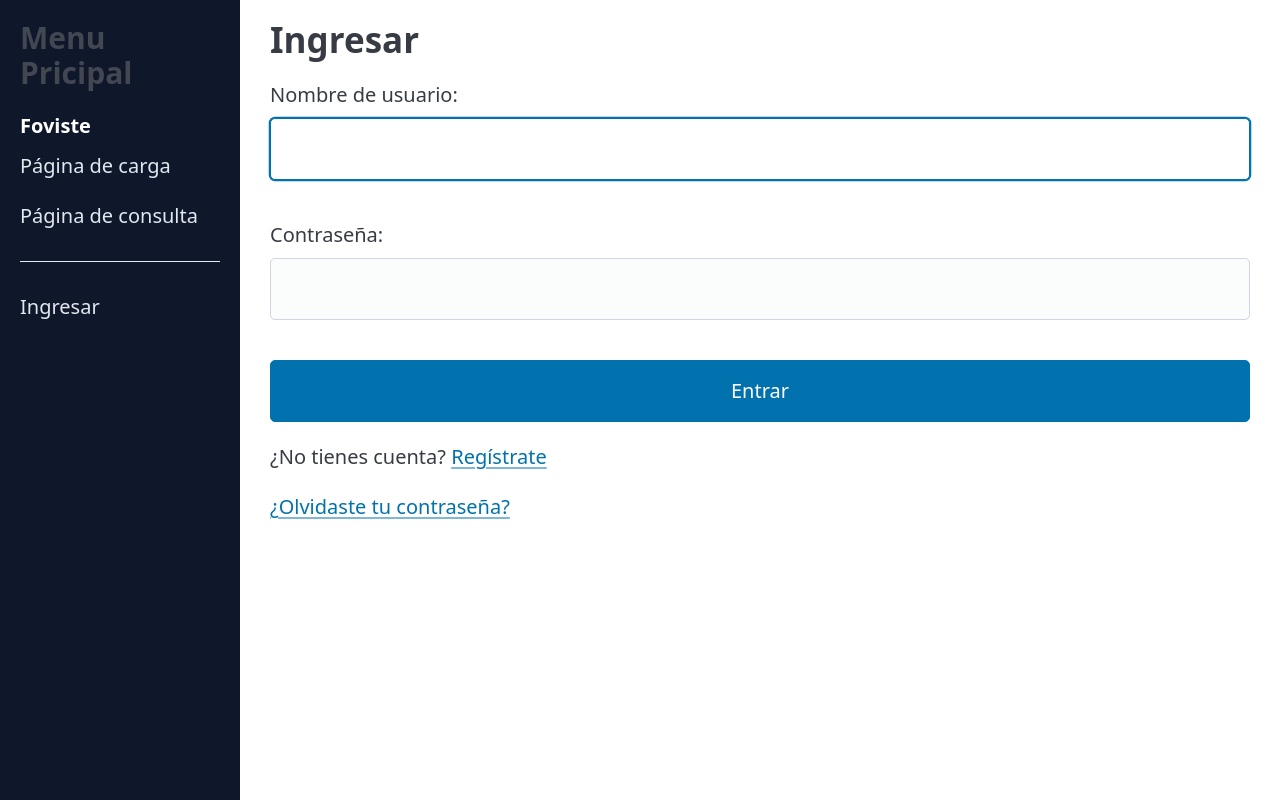
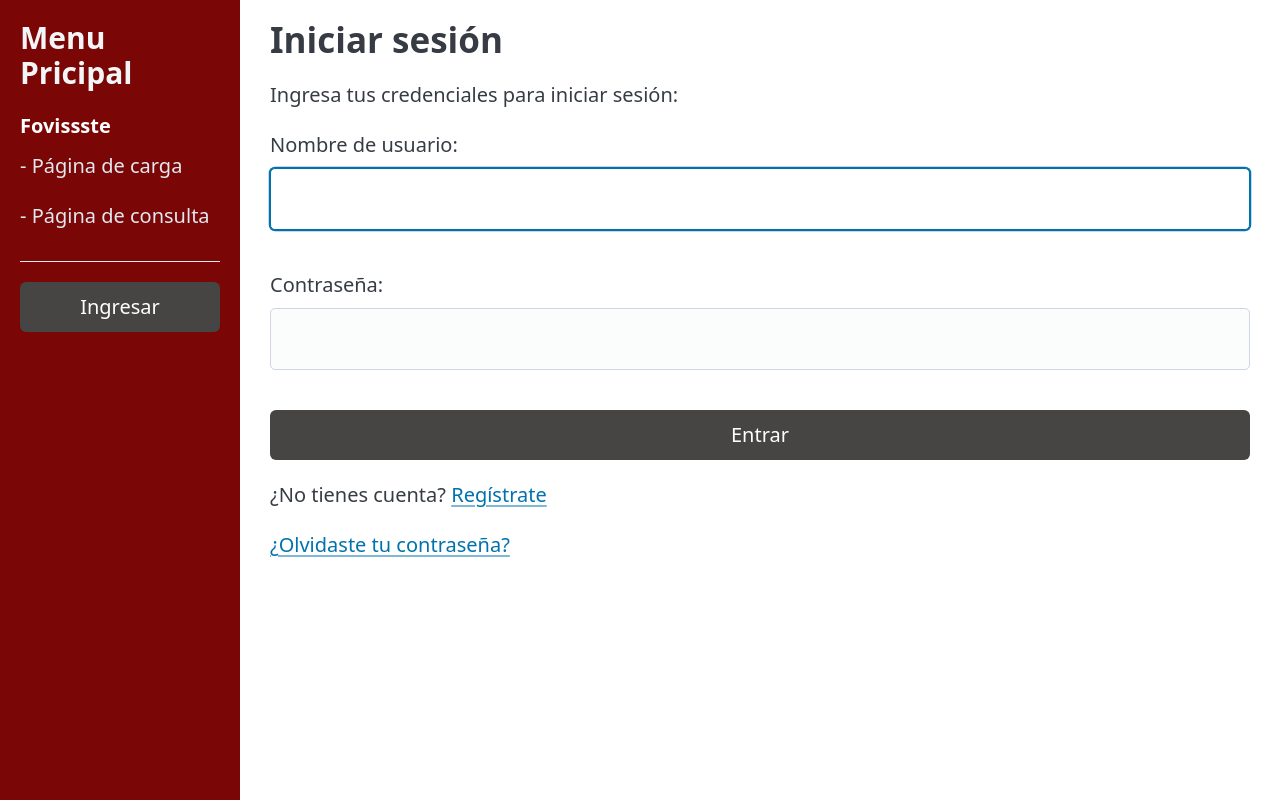
Before and after one commit to Nex-frontend/Proyect5, a Django app: page /login/ in a window 1280 px wide. Run offline with Django 5.2, Linux system fonts and the light colour scheme; some libraries are stand-ins or nearby versions.

Commit message:
css boton
1.- botón: cambie de color y posición de texto a todas las páginas que usan botón
2.- Cambie de color el Menú principal

```diff
--- a/fovisste/admin.py
+++ b/fovisste/admin.py
@@ -1,11 +1,14 @@
 from django.contrib import admin
 from .models import Record, Activity
 
+# Configuración de la aplicación
 @admin.register(Record)
 class RecordAdmin(admin.ModelAdmin):
     list_display = ("rfc", "nombre", "cadena1", "tipo", "impor", "cpto", "lote_actual", "qna", "ptje", "creado_en")
     search_fields = ("rfc", "nombre", "cadena1", "qna", "observacio", "lote_anterior", "qna_ini")
 
+
+# Configuración de la aplicación
 @admin.register(Activity)
 class ActivityAdmin(admin.ModelAdmin):
     list_display = ("user", "segmento", "actividad", "creado_en")
--- a/templates/base.html
+++ b/templates/base.html
@@ -1,35 +1,60 @@
 <!doctype html>
 <html lang="es">
-<head>
+  <head> {# se colocan metadatos, estilos y enlaces externos. #}
   <meta charset="utf-8">
+  {# Hace que el diseño sea responsivo en dispositivos móviles, ajustando el ancho al tamaño de pantalla.#}
   <meta name="viewport" content="width=device-width, initial-scale=1">
+  {# Titulo de la pagina #}
   <title>Prestaciones</title>
+  {# Enlace a la hoja de estilos de Pico CSS #}
   <link rel="stylesheet" href="https://cdn.jsdelivr.net/npm/@picocss/pico@2/css/pico.min.css">
+  {# Estilos personalizados #}
   <style>
+    {# Divide el cuerpo en dos columnas: una de 240px (menú lateral) y otra que ocupa el resto. Asegura que la altura mínima sea toda la pantalla.#}
     body { display: grid; grid-template-columns: 240px 1fr; min-height: 100vh; }
-    aside { background: #0f172a; color: #fff; padding: 1rem; }
+    {# Estilo para el menú lateral rojo el color de fondo y blanco el texto #}
+    aside { background:rgb(122, 6, 6); color: #fff; padding: 1rem; }
+    {# Estilo para los enlaces del menú lateral #}
     aside a { color: #e2e8f0; display: block; padding: .5rem 0; text-decoration: none; }
+    {# Estilo para el contenido principal color del texto MENU PRINCIPAL #}
+    aside h3 { color:rgb(243, 245, 247); }
     main { padding: 1.5rem; }
+    {# Estilo para el área de arrastrar y soltar #}
     .drag-area { border: 2px dashed #64748b; padding: 2rem; text-align:center; border-radius: 8px; }
     table { width: 100%; }
-  </style>
+    {# Estilo para los botones #}
+    .btn-entrar {
+      background-color:rgb(70, 69, 68);
+      color: white;
+      border: none;
+      padding: 0.5rem 1rem;
+      border-radius: 6px;
+      cursor: pointer;
+      text-align: center;         /* Centra el texto dentro del botón */
+      display: block;             /* Permite usar margin auto */
+      margin: 1rem auto;          /* Centra el botón dentro del contenedor */
+    }
+    .btn-entrar:hover {
+      background-color: rgb(170, 170, 170);
+    }
+    </style>
 </head>
 <body>
   <aside>
     <h3>Menu Pricipal</h3>
     <nav>
-      <strong>Foviste</strong>
-      <a href="{% url 'carga' %}">Página de carga</a>
-      <a href="{% url 'consulta' %}">Página de consulta</a>
+      <strong>Fovissste</strong>
+      <a href="{% url 'carga' %}">   - Página de carga</a>
+      <a href="{% url 'consulta' %}"> - Página de consulta</a>
       <hr>
       {% if user.is_authenticated %}
         <span>Hola, {{ user.get_username }}</span>
         <form action="{% url 'logout' %}" method="post">
           {% csrf_token %}
-          <button type="submit">Salir</button>
+          <button type="submit" class="btn-entrar">Salir</button>
         </form>
       {% else %}
-        <a href="{% url 'login' %}">Ingresar</a>
+        <a href="{% url 'login' %}" class="btn-entrar">Ingresar</a>
       {% endif %}
     </nav>
   </aside>
--- a/templates/consulta.html
+++ b/templates/consulta.html
@@ -3,7 +3,7 @@
 <h2>Página de consulta</h2>
 <form method="get">
   <input type="text" name="q" value="{{ q }}" placeholder="Buscar por RFC, Nombre, Cadena1, QNA, etc." />
-  <button type="submit">Buscar</button>
+  <button type="submit" class="btn-entrar">Buscar</button>
   {% if q %}<small>Mostrando resultados para: <strong>{{ q }}</strong></small>{% endif %}
   <br>
 </form>
--- a/templates/registration/login.html
+++ b/templates/registration/login.html
@@ -1,10 +1,12 @@
 {% extends 'base.html' %}
 {% block content %}
-<h2>Ingresar</h2>
+<h2>Iniciar sesión</h2>
+<p>Ingresa tus credenciales para iniciar sesión:</p>
+
 <form method="post">
   {% csrf_token %}
   {{ form.as_p }}
-  <button type="submit">Entrar</button>
+  <button type="submit" class="btn-entrar">Entrar</button>
 </form>
 <p>¿No tienes cuenta? <a href="{% url 'signup' %}">Regístrate</a></p>
 <p><a href="{% url 'password_reset' %}">¿Olvidaste tu contraseña?</a></p>
--- a/templates/registration/password_reset_confirm.html
+++ b/templates/registration/password_reset_confirm.html
@@ -4,6 +4,6 @@
 <form method="post">
   {% csrf_token %}
   {{ form.as_p }}
-  <button type="submit">Guardar nueva contraseña</button>
+  <button type="submit" class="btn-entrar">Guardar nueva contraseña</button>
 </form>
 {% endblock %}
--- a/templates/registration/password_reset_form.html
+++ b/templates/registration/password_reset_form.html
@@ -5,6 +5,6 @@
 <form method="post">
   {% csrf_token %}
   {{ form.as_p }}
-  <button type="submit">Enviar</button>
+  <button type="submit" class="btn-entrar">Enviar</button>
 </form>
 {% endblock %}
--- a/templates/signup.html
+++ b/templates/signup.html
@@ -4,6 +4,6 @@
 <form method="post">
   {% csrf_token %}
   {{ form.as_p }}
-  <button type="submit">Crear cuenta</button>
+  <button type="submit" class="btn-entrar">Crear cuenta</button>
 </form>
 {% endblock %}
```
Also changed, not shown: templates/qnaproceso.html (added, +7 -0 lines).
